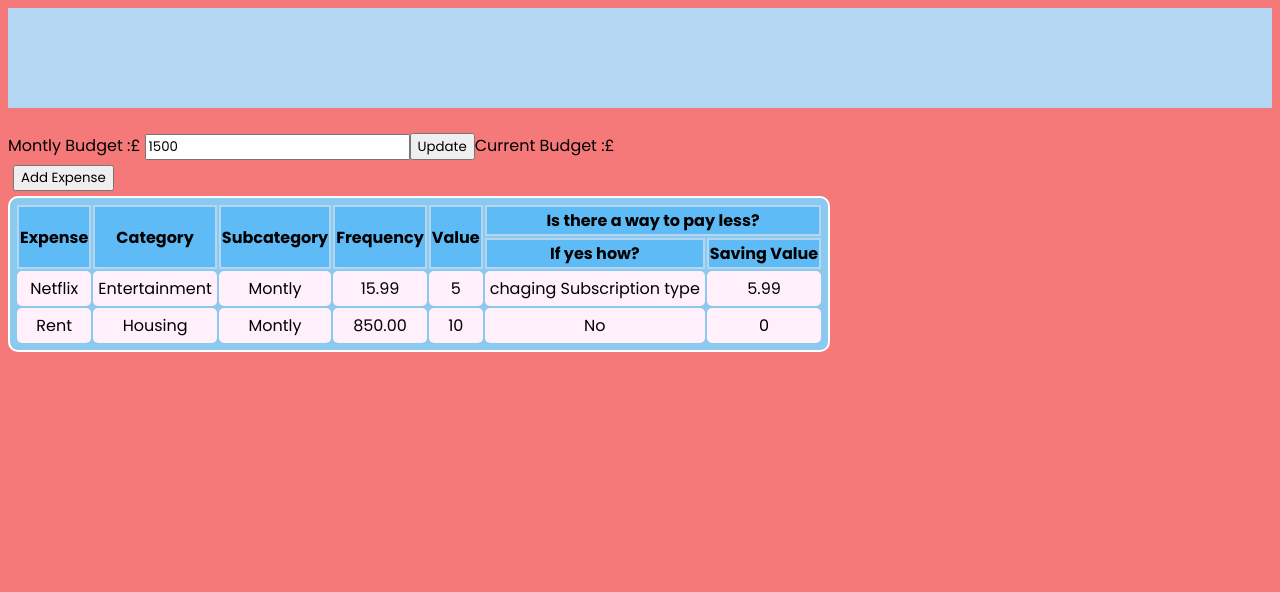
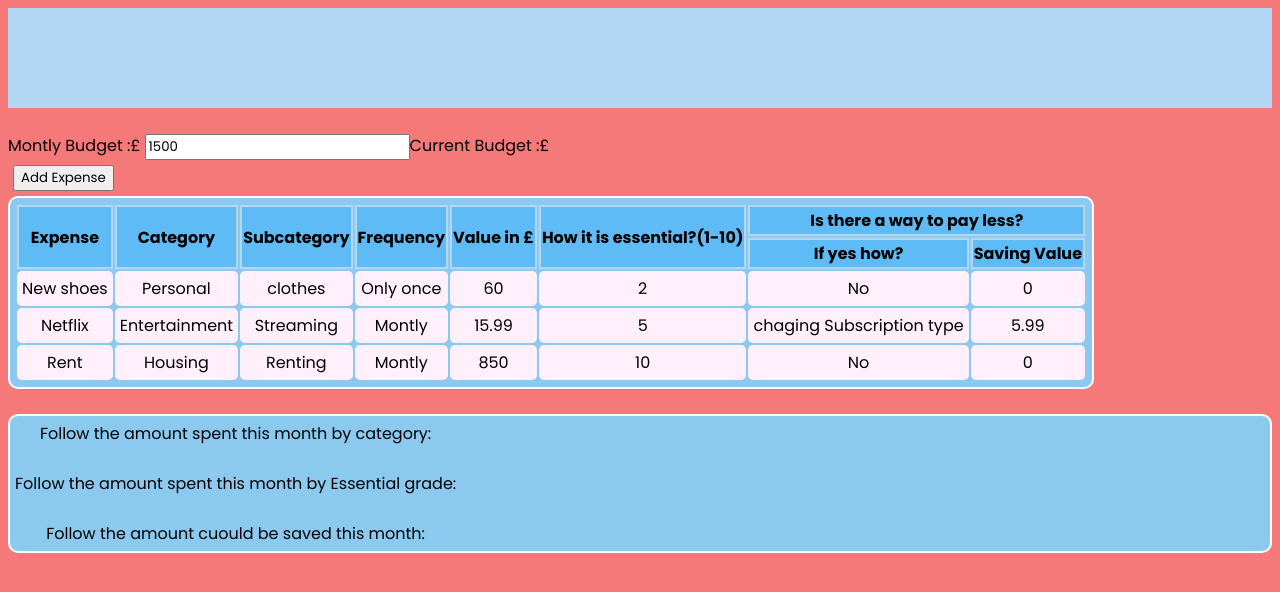
Before and after one commit to Makabruh/JavaScript_Challenge-teamindigo, a website: page teamindigo-webapp/app/main-page.html in a window 1280 px wide. Drawn offline with Linux system fonts and the light colour scheme.

Commit message:
Using Javascript to fill table information

```diff
--- a/teamindigo-webapp/app/main-page.html
+++ b/teamindigo-webapp/app/main-page.html
@@ -12,11 +12,11 @@
     <br>
     <section class="section1">
       <div class="budget">
-        <div onload="calcBudget()">
+        <div>
           Montly Budget :£
-          <input type="number" id="montlyBudget" value="1500" />
+          <input type="number" id="montlyBudget" value="1500" onchange="calcBudget()" />
         </div>
-        <button id="updateBudget" onclick="calcBudget()"> Update </button>
+
         <div id="currentBudget">Current Budget :£</b>
       </div>
 
@@ -25,13 +25,14 @@
     <section>
       <button id="addExpense" class="btnAddExpense" onclick="openPage()">Add Expense</button>
       <div id="expenseTable">
-        <table>
+        <table id="tableExpenses">
           <tr>
             <th rowspan="2">Expense</th>
             <th rowspan="2">Category</th>
             <th rowspan="2">Subcategory</th>
             <th rowspan="2">Frequency</th>
-            <th rowspan="2">Value</th>
+            <th rowspan="2">Value in £</th>
+            <th rowspan="2">How it is essential?(1-10)</th>
             <th colspan="2">Is there a way to pay less?</th>
 
           </tr>
@@ -39,29 +40,34 @@
             <th>If yes how?</th>
             <th>Saving Value</th>
           </tr>
-          <!--Info Placeholder -->
-          <tr>
-            <td>Netflix</td>
-            <td>Entertainment</td>
-            <td>Montly</td>
-            <td>15.99</td>
-            <td>5</td>
-            <td>chaging Subscription type</td>
-            <td>5.99</td>
-          </tr>
-          <tr>
-            <td>Rent</td>
-            <td>Housing</td>
-            <td>Montly</td>
-            <td>850.00</td>
-            <td>10</td>
-            <td>No</td>
-            <td>0</td>
-          </tr>
+          <!--Table Content is filled by Javascript, main-page.js-->
 
         </table>
       </div>
     </section>
+    <br>
+    <section class="section2">
+      <div id="section2Info">
+
+        <div id="showCategory">
+          Follow the amount spent this month by category:
+          <div id="reesultCategory"></div>
+        </div>
+
+        <br>
+        <div id="showEssential">
+          Follow the amount spent this month by Essential grade:
+          <div id="reesultEssential"></div>
+        </div>
+        <br>
+        <div id="showSavingPossinilities">
+          Follow the amount cuould be saved this month:
+          <div id="reesultSavingPossinilities"></div>
+        </div>
+      </div>
+
+
+    </section>
     <script type="text/javascript" src="main-page.js"></script>
   </body>
 </html>
--- a/teamindigo-webapp/app/main-page.js
+++ b/teamindigo-webapp/app/main-page.js
@@ -18,3 +18,66 @@ function calcBudget() {
   document.getElementById("currentBudget").innerHTML =
     "Current Budget: £ " + result;
 }
+
+//Function to fill the table:
+//Placeholder values for testing
+let tableArray = [
+  {
+    expenseName: "New shoes",
+    category: "Personal",
+    subcategory: "clothes",
+    frequency: "Only once",
+    expValue: 60.0,
+    essential: 2,
+    savingDesc: "No",
+    savingValue: 0,
+  },
+  {
+    expenseName: "Netflix",
+    category: "Entertainment",
+    subcategory: "Streaming",
+    frequency: "Montly",
+    expValue: 15.99,
+    essential: 5,
+    savingDesc: "chaging Subscription type",
+    savingValue: 5.99,
+  },
+  {
+    expenseName: "Rent",
+    category: "Housing",
+    subcategory: "Renting",
+    frequency: "Montly",
+    expValue: 850.0,
+    essential: 10,
+    savingDesc: "No",
+    savingValue: 0,
+  },
+];
+
+function fillTable() {
+  let newTr = document.createElement("tr");
+  console.log(newTr);
+
+  let myTable = document.getElementById("tableExpenses");
+  for (i = 0; i <= tableArray.length; i++) {
+    myTable.innerHTML +=
+      "<tr><td>" +
+      tableArray[i].expenseName +
+      "</td><td>" +
+      tableArray[i].category +
+      "</td><td>" +
+      tableArray[i].subcategory +
+      "</td><td>" +
+      tableArray[i].frequency +
+      "</td><td>" +
+      tableArray[i].expValue +
+      "</td><td>" +
+      tableArray[i].essential +
+      "</td><td>" +
+      tableArray[i].savingDesc +
+      "</td><td>" +
+      tableArray[i].savingValue +
+      "</td></tr>";
+  }
+}
+fillTable();
--- a/teamindigo-webapp/app/styles.css
+++ b/teamindigo-webapp/app/styles.css
@@ -176,3 +176,11 @@ td {
   border-radius: 5px;
   background-color: rgb(255, 240, 251);
 }
+
+.section2 {
+  display: flex;
+  border: 2px solid #ffffff;
+  border-radius: 10px;
+  background-color: #8cc9ef;
+  padding: 5px;
+}
```
